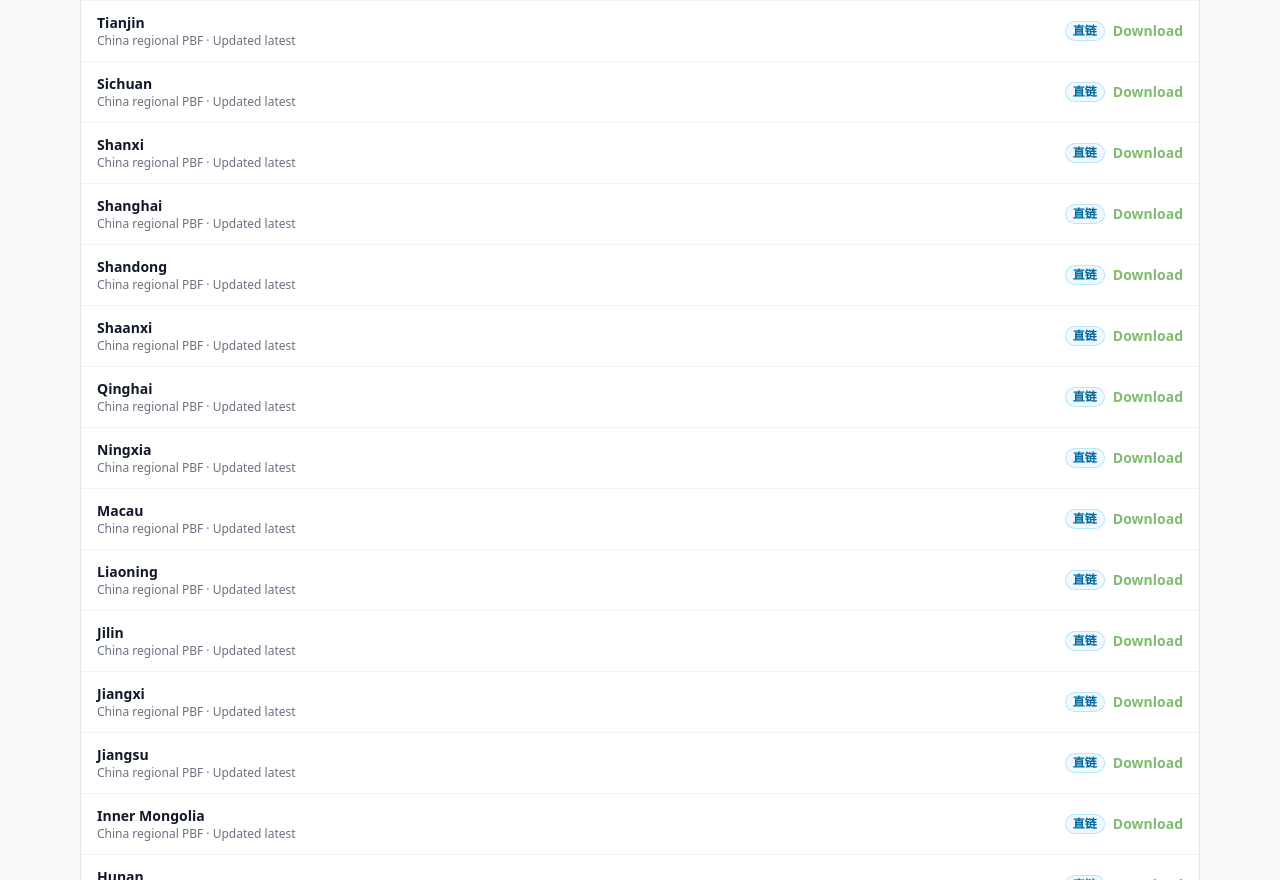
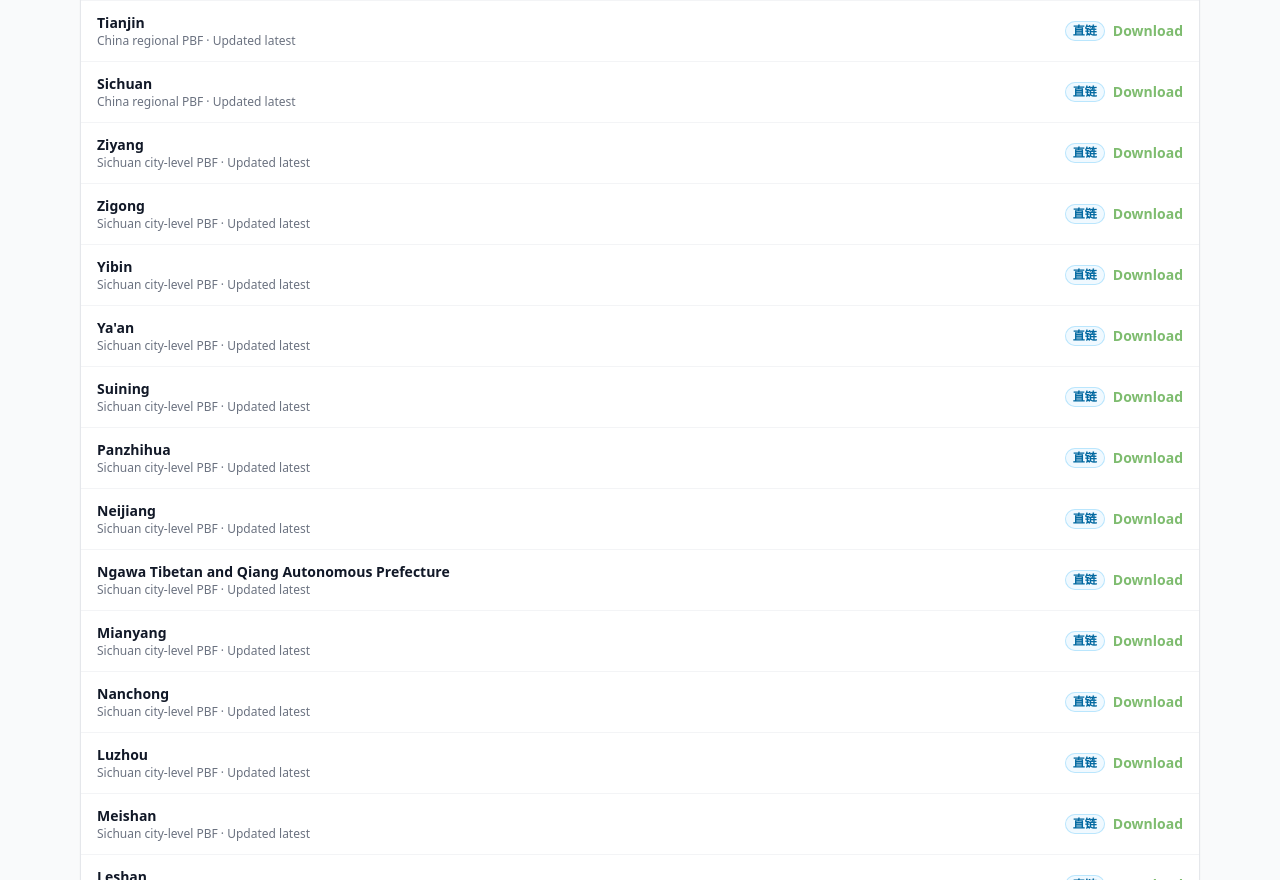
Before and after one commit to koharachan/osm-asia, a Vue app: page / in a window 1280 px wide. Shown: the part 1920-2800 px from the top of the page. Built offline with nearby package versions, Linux system fonts and the light colour scheme.

Commit message:
feat: add Sichuan city downloads

```diff
--- a/src/components/DownloadSection.vue
+++ b/src/components/DownloadSection.vue
@@ -99,6 +99,25 @@ const regions = [
   { id: 'tibet', continent: 'asia', versions: [{ label: 'latest', url: 'https://pan.qzyun.net/f/aZzyFA/tibet-latest.osm.pbf', ...directSource }] },
   { id: 'tianjin', continent: 'asia', versions: [{ label: 'latest', url: 'https://pan.qzyun.net/f/L2ayC5/tianjin-latest.osm.pbf', ...directSource }] },
   { id: 'sichuan', continent: 'asia', versions: [{ label: 'latest', url: 'https://pan.qzyun.net/f/gELOCk/sichuan-latest.osm.pbf', ...directSource }] },
+  { id: 'ziyang', continent: 'asia', versions: [{ label: 'latest', url: 'https://pan.qzyun.net/f/YXrvuR/ziyang-latest.osm.pbf', ...directSource }] },
+  { id: 'zigong', continent: 'asia', versions: [{ label: 'latest', url: 'https://pan.qzyun.net/f/nPLLCx/zigong-latest.osm.pbf', ...directSource }] },
+  { id: 'yibin', continent: 'asia', versions: [{ label: 'latest', url: 'https://pan.qzyun.net/f/44Gkto/yibin-latest.osm.pbf', ...directSource }] },
+  { id: 'yaan', continent: 'asia', versions: [{ label: 'latest', url: 'https://pan.qzyun.net/f/k4KoIY/ya-an-latest.osm.pbf', ...directSource }] },
+  { id: 'suining', continent: 'asia', versions: [{ label: 'latest', url: 'https://pan.qzyun.net/f/KX4PHE/suining-latest.osm.pbf', ...directSource }] },
+  { id: 'panzhihua', continent: 'asia', versions: [{ label: 'latest', url: 'https://pan.qzyun.net/f/Gn45cp/panzhihua-latest.osm.pbf', ...directSource }] },
+  { id: 'neijiang', continent: 'asia', versions: [{ label: 'latest', url: 'https://pan.qzyun.net/f/N2wota/neijiang-latest.osm.pbf', ...directSource }] },
+  { id: 'ngawa-tibetan-and-qiang-autonomous', continent: 'asia', versions: [{ label: 'latest', url: 'https://pan.qzyun.net/f/O4wyS5/ngawa-tibetan-and-qiang-autonomous-latest.osm.pbf', ...directSource }] },
+  { id: 'mianyang', continent: 'asia', versions: [{ label: 'latest', url: 'https://pan.qzyun.net/f/R12wFO/mianyang-latest.osm.pbf', ...directSource }] },
+  { id: 'nanchong', continent: 'asia', versions: [{ label: 'latest', url: 'https://pan.qzyun.net/f/DoEZfp/nanchong-latest.osm.pbf', ...directSource }] },
+  { id: 'luzhou', continent: 'asia', versions: [{ label: 'latest', url: 'https://pan.qzyun.net/f/VJLah1/luzhou-latest.osm.pbf', ...directSource }] },
+  { id: 'meishan', continent: 'asia', versions: [{ label: 'latest', url: 'https://pan.qzyun.net/f/x5DjSn/meishan-latest.osm.pbf', ...directSource }] },
+  { id: 'leshan', continent: 'asia', versions: [{ label: 'latest', url: 'https://pan.qzyun.net/f/BpK9tZ/leshan-latest.osm.pbf', ...directSource }] },
+  { id: 'guangyuan', continent: 'asia', versions: [{ label: 'latest', url: 'https://pan.qzyun.net/f/zXxGTw/guangyuan-latest.osm.pbf', ...directSource }] },
+  { id: 'guangan', continent: 'asia', versions: [{ label: 'latest', url: 'https://pan.qzyun.net/f/Q5w6HX/guang-an-latest.osm.pbf', ...directSource }] },
+  { id: 'deyang', continent: 'asia', versions: [{ label: 'latest', url: 'https://pan.qzyun.net/f/y3VXsy/deyang-latest.osm.pbf', ...directSource }] },
+  { id: 'dazhou', continent: 'asia', versions: [{ label: 'latest', url: 'https://pan.qzyun.net/f/5onYtR/dazhou-latest.osm.pbf', ...directSource }] },
+  { id: 'bazhong', continent: 'asia', versions: [{ label: 'latest', url: 'https://pan.qzyun.net/f/AKXxHe/bazhong-latest.osm.pbf', ...directSource }] },
+  { id: 'chengdu', continent: 'asia', versions: [{ label: 'latest', url: 'https://pan.qzyun.net/f/aZXyfA/chengdu-latest.osm.pbf', ...directSource }] },
   { id: 'shanxi', continent: 'asia', versions: [{ label: 'latest', url: 'https://pan.qzyun.net/f/3bjJUm/shanxi-latest.osm.pbf', ...directSource }] },
   { id: 'shanghai', continent: 'asia', versions: [{ label: 'latest', url: 'https://pan.qzyun.net/f/lKVDCP/shanghai-latest.osm.pbf', ...directSource }] },
   { id: 'shandong', continent: 'asia', versions: [{ label: 'latest', url: 'https://pan.qzyun.net/f/pQeJse/shandong-latest.osm.pbf', ...directSource }] },
--- a/src/i18n.js
+++ b/src/i18n.js
@@ -50,7 +50,26 @@ const chinaRegionNames = {
     guizhou: '贵州',
     hainan: '海南',
     gansu: '甘肃',
-    guangdong: '广东'
+    guangdong: '广东',
+    ziyang: '资阳',
+    zigong: '自贡',
+    yibin: '宜宾',
+    yaan: '雅安',
+    suining: '遂宁',
+    panzhihua: '攀枝花',
+    neijiang: '内江',
+    'ngawa-tibetan-and-qiang-autonomous': '阿坝藏族羌族自治州',
+    mianyang: '绵阳',
+    nanchong: '南充',
+    luzhou: '泸州',
+    meishan: '眉山',
+    leshan: '乐山',
+    guangyuan: '广元',
+    guangan: '广安',
+    deyang: '德阳',
+    dazhou: '达州',
+    bazhong: '巴中',
+    chengdu: '成都'
   },
   'zh-TW': {
     fujian: '福建',
@@ -84,7 +103,26 @@ const chinaRegionNames = {
     guizhou: '貴州',
     hainan: '海南',
     gansu: '甘肅',
-    guangdong: '廣東'
+    guangdong: '廣東',
+    ziyang: '資陽',
+    zigong: '自貢',
+    yibin: '宜賓',
+    yaan: '雅安',
+    suining: '遂寧',
+    panzhihua: '攀枝花',
+    neijiang: '內江',
+    'ngawa-tibetan-and-qiang-autonomous': '阿壩藏族羌族自治州',
+    mianyang: '綿陽',
+    nanchong: '南充',
+    luzhou: '瀘州',
+    meishan: '眉山',
+    leshan: '樂山',
+    guangyuan: '廣元',
+    guangan: '廣安',
+    deyang: '德陽',
+    dazhou: '達州',
+    bazhong: '巴中',
+    chengdu: '成都'
   },
   en: {
     fujian: 'Fujian',
@@ -118,9 +156,50 @@ const chinaRegionNames = {
     guizhou: 'Guizhou',
     hainan: 'Hainan',
     gansu: 'Gansu',
-    guangdong: 'Guangdong'
+    guangdong: 'Guangdong',
+    ziyang: 'Ziyang',
+    zigong: 'Zigong',
+    yibin: 'Yibin',
+    yaan: "Ya'an",
+    suining: 'Suining',
+    panzhihua: 'Panzhihua',
+    neijiang: 'Neijiang',
+    'ngawa-tibetan-and-qiang-autonomous': 'Ngawa Tibetan and Qiang Autonomous Prefecture',
+    mianyang: 'Mianyang',
+    nanchong: 'Nanchong',
+    luzhou: 'Luzhou',
+    meishan: 'Meishan',
+    leshan: 'Leshan',
+    guangyuan: 'Guangyuan',
+    guangan: "Guang'an",
+    deyang: 'Deyang',
+    dazhou: 'Dazhou',
+    bazhong: 'Bazhong',
+    chengdu: 'Chengdu'
   }
 }
+
+const sichuanCityIds = [
+  'ziyang',
+  'zigong',
+  'yibin',
+  'yaan',
+  'suining',
+  'panzhihua',
+  'neijiang',
+  'ngawa-tibetan-and-qiang-autonomous',
+  'mianyang',
+  'nanchong',
+  'luzhou',
+  'meishan',
+  'leshan',
+  'guangyuan',
+  'guangan',
+  'deyang',
+  'dazhou',
+  'bazhong',
+  'chengdu'
+]
 
 const chinaRegionSubtitles = {
   'zh-CN': '中国区域 PBF',
@@ -133,9 +212,28 @@ const chinaRegionSubtitles = {
   eo: 'Regiona PBF por Ĉinio'
 }
 
+const sichuanCitySubtitles = {
+  'zh-CN': '四川市级 PBF',
+  'zh-TW': '四川市級 PBF',
+  ja: '四川省の市級 PBF',
+  ko: '쓰촨 시급 PBF',
+  en: 'Sichuan city-level PBF',
+  de: 'PBF auf Stadtebene in Sichuan',
+  my: 'Sichuan city-level PBF',
+  eo: 'Urbonivela PBF por Siĉuano'
+}
+
 const chinaRegions = (locale) => Object.fromEntries(
   Object.entries(chinaRegionNames[locale] || chinaRegionNames.en)
-    .map(([id, name]) => [id, { name, subtitle: chinaRegionSubtitles[locale] || chinaRegionSubtitles.en }])
+    .map(([id, name]) => [
+      id,
+      {
+        name,
+        subtitle: sichuanCityIds.includes(id)
+          ? sichuanCitySubtitles[locale] || sichuanCitySubtitles.en
+          : chinaRegionSubtitles[locale] || chinaRegionSubtitles.en
+      }
+    ])
 )
 
 const msgs = {
```
